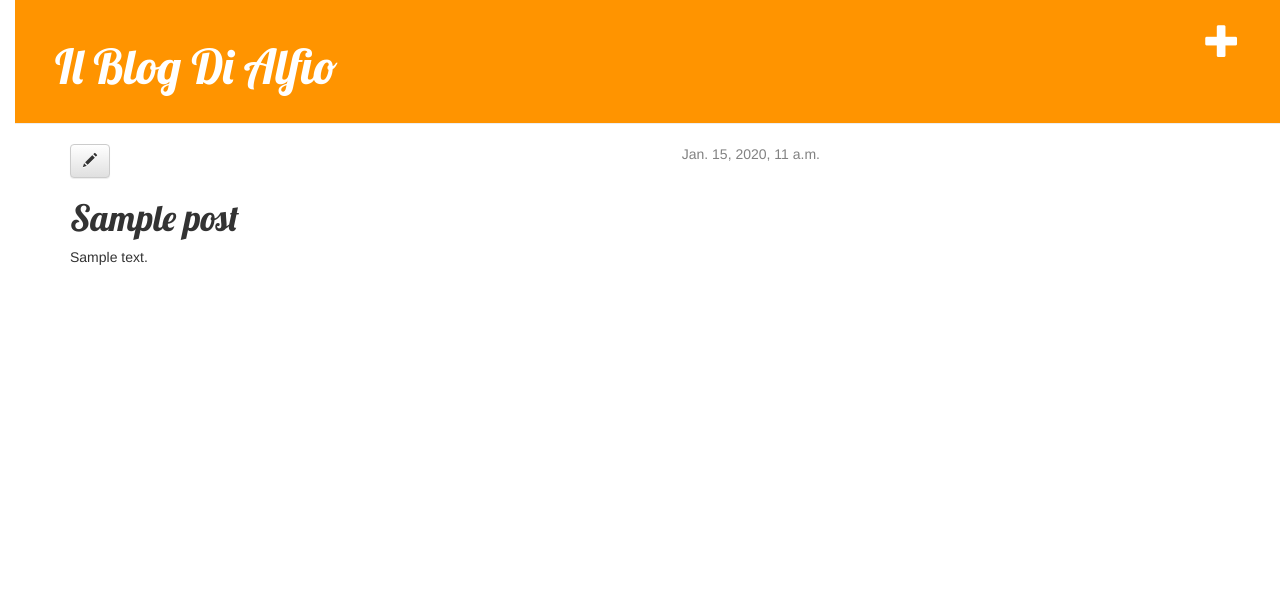
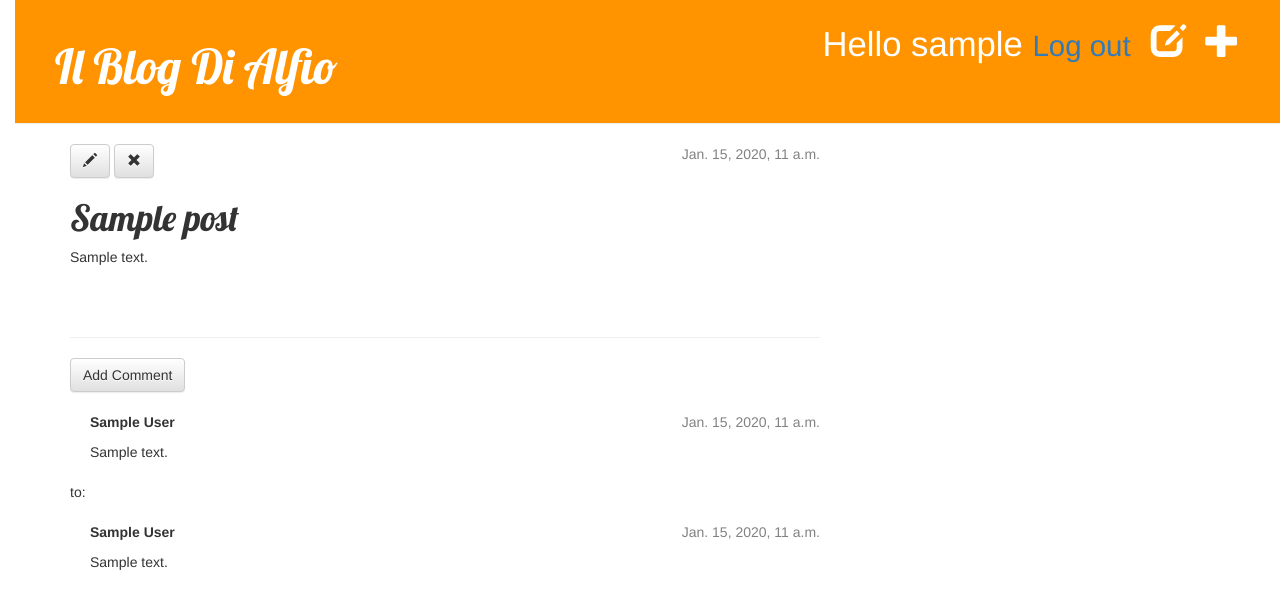
Before and after one commit to alfio1979/My-First-Blog, a Django app: page /post/1/ in a window 1280 px wide. Shown: the top 609 px of the page. Run offline with Django 3.2, Linux system fonts and the light colour scheme; a user stored in the database is signed in; tables that the repository leaves empty hold one stand-in row (values such as "Sample post"); some libraries are stand-ins or nearby versions.

Commit message:
Aggiunto sistema di Commenti

```diff
--- a/blog/admin.py
+++ b/blog/admin.py
@@ -1,5 +1,7 @@
 from django.contrib import admin
-from .models import Post
+from .models import Post, Comment
+
 # Register your models here.
 
 admin.site.register(Post)
+admin.site.register(Comment)
--- a/blog/models.py
+++ b/blog/models.py
@@ -16,3 +16,20 @@ class Post(models.Model):
 
     def __str__(self):
         return self.title
+
+class Comment(models.Model):
+    post= models.ForeignKey('blog.Post',related_name='comments')
+    author = models.CharField(max_length=200)
+    text=models.TextField()
+    created_date=models.DateTimeField(default=timezone.now)
+    approved_comment=models.BooleanField(default=False)
+
+    def approve(self):
+        self.approved_comment= True
+        self.save()
+
+    def __str_(self):
+        return self.text
+
+    def approved_comments(self):
+        return self.comments.filter(approved_comments=True)
--- a/blog/static/css/blog.css
+++ b/blog/static/css/blog.css
@@ -45,3 +45,7 @@ h1, h2, h3, h4 {
 .post h1 a, .post h1 a:visited {
     color: #000000;
 }
+
+.comment {
+	margin: 20px 0px 20px 20px;
+}
--- a/blog/templates/blog/base.html
+++ b/blog/templates/blog/base.html
@@ -5,14 +5,23 @@
         <link rel="stylesheet" href="//maxcdn.bootstrapcdn.com/bootstrap/3.2.0/css/bootstrap-theme.min.css">
         <link rel="stylesheet" href="{% static "css/blog.css" %}">
         <link href="http://fonts.googleapis.com/css?family=Lobster&subset=latin,latin-ext" rel="stylesheet" type="text/css">
+
         <title>Il Blog di Alfio</title>
     </head>
          <body>
             <div class="page-header">
             {% if user.is_authenticated %}
             <a href="{% url "post_new" %}" class="top-menu"><span class="glyphicon glyphicon-plus"></span></a>
+            <a href="{% url "post_draft_list" %}" class="top-menu"><span class="glyphicon glyphicon-edit"></span></a>
+                <p class="top-menu"> Hello {{ user.username }}
+                    <small>
+                        <a href="{% url "django.contrib.auth.views.logout" %}"> Log out</a>
+                    </small>
+                </p>
+            {% else %}
+            <a href="{% url "django.contrib.auth.views.login" %}" class="top-menu"><span class="glyphicon glyphicon-lock"></span></a>
             {% endif %}
-                <h1><a href="/">Il Blog Di Alfio</a></h1>
+                <h1><a href="{% url "blog.views.post_list" %}">Il Blog Di Alfio</a></h1>
             </div>
         <div class="content container">
             <div class="row">
--- a/blog/templates/blog/post_detail.html
+++ b/blog/templates/blog/post_detail.html
@@ -5,10 +5,50 @@
             <div class="date">
                 {{ post.published_date }}
             </div>
+        {% else %}
+            <a class="btn btn-default" href="{% url "blog.views.post_publish" pk=post.pk %}">Publish</a>
         {% endif %}
         <a class="btn btn-default" href="{% url "post_edit" pk=post.pk %}">
         <span class="glyphicon glyphicon-pencil"></span></a>
+        <a class="btn btn-default" href="{% url "post_remove" pk=post.pk %}"><span class="glyphicon glyphicon-remove"></span></a>
         <h1>{{ post.title }}</h1>
         <p>{{ post.text|linebreaks }}</p>
     </div>
+    <hr>
+    <a class="btn btn-default" href="{% url "add_comment_to_post" pk=post.pk %}">Add Comment</a>
+    {% for comment in post.comments.all %}
+        <div class="comment">
+            <div class="date">
+                {{ comment.created_date }}
+            </div>
+            <strong>
+            {{ comment.author }}
+            </strong>
+            <p>{{ comment.text|linebreaks }}</p>
+        </div>
+    {% empty %}
+        <p>No comment here yet :-( </p>
+    {% endfor %}
+    to:
+    {% for comment in post.comments.all %}
+        {% if user.is_authenticated or comment.approved_comments %}
+        <div class="comment">
+            <div class="date">
+                {{ comment.created_date }}
+                {% if not comment.approved_comment %}
+                    <a class="btn btn-default" href="{% url "comment_remove" pk=comment.pk %}">
+                        <span class="gliphicon glyphic-remove"></span>
+                    </a>
+                    <a class="btn btn-default" href="{% url "comment_approve" pk=comment.pk %}">
+                        <span class="glyphicon glyphicon-ok"></span>
+                    </a>
+                {% endif %}
+            </div>
+            <strong>{{ comment.author }}</strong>
+            <p>{{ comment.text|linebreaks }}</p>
+        </div>
+        {% endif %}
+    {% empty %}
+        <p>No comments here yet</p>
+    {% endfor %}
 {% endblock %}
--- a/blog/templates/blog/post_lists.html
+++ b/blog/templates/blog/post_lists.html
@@ -8,6 +8,7 @@
             <h1><a href="{% url "post_detail" pk=post.pk %}">{{ post.title }}</a></h1>
 
             <p>{{ post.text|linebreaks }}</p>
+            <a href="{% url "blog.views.post_detail" pk=post.pk %}">Comments: {{ post.apprved_comments.count }}</a>
         </div>
     {% endfor %}
 {% endblock content %}
--- a/blog/urls.py
+++ b/blog/urls.py
@@ -6,4 +6,10 @@ urlpatterns = [
                url(r'^post/(?P<pk>[0-9]+)/$', views.post_detail, name='post_detail'),
                url(r'^post/new/$', views.post_new, name='post_new'),
                url(r'^post/(?P<pk>[0-9]+)/edit/$',views.post_edit, name='post_edit'),
+               url(r'^drafts/$', views.post_draft_list, name='post_draft_list'),
+               url(r'^post/(?P<pk>[0-9]+)/publish/$',views.post_publish,name='post_publish'),
+               url(r'^post/(?P<pk>[0-9]+)/remove/$', views.post_remove, name='post_remove'),
+               url(r'^post/(?P<pk>[0-9]+)/comments/$',views.add_comment_to_post, name='add_comment_to_post'),
+               url(r'^comment/(?P<pk>[0-9]+)/approve/$',views.comment_approve,name='comment_approve'),
+               url(r'^comment/(?P<pk>[0-9]+)/remove/$',views.comment_remove,name='comment_remove'),
                ]
--- a/blog/views.py
+++ b/blog/views.py
@@ -1,8 +1,9 @@
 from django.shortcuts import render, get_object_or_404, redirect
-from .models import Post
+from .models import Post, Comment
 from django.utils import timezone
-from .forms import PostForm
+from .forms import PostForm, CommentForm
 from django.template.context_processors import request
+from django.contrib.auth.decorators import login_required
 
 # Create your views here.
 def post_list(request):
@@ -12,7 +13,7 @@ def post_list(request):
 def post_detail(request, pk):
     post = get_object_or_404(Post, pk=pk)
     return render(request,'blog/post_detail.html',{'post':post})
-
+@login_required
 def post_new(request):
     if request.method=="POST":
         form = PostForm(request.POST)
@@ -26,6 +27,7 @@ def post_new(request):
         form = PostForm()
     return render(request, 'blog/post_edit.html', {'form': form})
 
+@login_required
 def post_edit(request,pk):
     post = get_object_or_404(Post, pk=pk)
     if request.method=="POST":
@@ -39,3 +41,48 @@ def post_edit(request,pk):
     else:
         form=PostForm(instance=post)
     return render(request,'blog/post_edit.html',{'form':form})
+
+@login_required
+def post_draft_list(request):
+    posts=Post.objects.filter(published_date__isnull=True).order_by('created_date')
+    return render(request,'blog/post_draft_list.html',{'posts':posts})
+
+@login_required
+def post_publish(request,pk):
+    post = get_object_or_404(Post, pk=pk)
+    post.publish()
+    return redirect('blog.views.post_detail', pk=pk)
+
+@login_required
+def post_remove(request,pk):
+    post = get_object_or_404(Post, pk=pk)
+    post.delete()
+    return redirect('blog.views.post_list')
+
+
+
+def add_comment_to_post(request, pk):
+    post = get_object_or_404(Post, pk=pk)
+    if request.method == "POST":
+        form = CommentForm(request.POST)
+        if form.is_valid():
+            comment = form.save(commit=False)
+            comment.post = post
+            comment.save()
+            return redirect('blog.views.post_detail', pk=post.pk)
+    else:
+        form = CommentForm()
+    return render(request, 'blog/add_comment_to_post.html', {'form': form})
+
+@login_required
+def comment_approve(request,pk):
+    comment=get_object_or_404(Comment, pk=pk)
+    comment.approve()
+    return redirect('blog.views.post_detail',pk=comment.post.pk)
+
+@login_required
+def comment_remove(request,pk):
+    comment=get_object_or_404(Comment,pk=pk)
+    post_pk=comment.post.pk
+    comment.delete()
+    return redirect('blog.views.post_detail',pk=post_pk)
--- a/mysite/settings.py
+++ b/mysite/settings.py
@@ -10,6 +10,7 @@ https://docs.djangoproject.com/en/1.7/ref/settings/
 
 # Build paths inside the project like this: os.path.join(BASE_DIR, ...)
 import os
+from django.conf.global_settings import LOGIN_REDIRECT_URL
 BASE_DIR = os.path.dirname(os.path.dirname(__file__))
 
 
@@ -18,6 +19,7 @@ BASE_DIR = os.path.dirname(os.path.dirname(__file__))
 
 # SECURITY WARNING: keep the secret key used in production secret!
 SECRET_KEY = 'of!v=wjcnu!jx8)%*ao=&63a^qz8mzstw*4^l%#%xr01yls88_'
+LOGIN_REDIRECT_URL='/'
 
 # SECURITY WARNING: don't run with debug turned on in production!
 DEBUG = True
--- a/mysite/urls.py
+++ b/mysite/urls.py
@@ -1,11 +1,14 @@
 from django.conf.urls import patterns, include, url
 from django.contrib import admin
-
+admin.autodiscover()
 urlpatterns = patterns('',
     # Examples:
     # url(r'^$', 'mysite.views.home', name='home'),
     # url(r'^blog/', include('blog.urls')),
 
     url(r'^admin/', include(admin.site.urls)),
+    url(r'^accounts/login/$', 'django.contrib.auth.views.login'),
+    url(r'^accounts/logout/$', 'django.contrib.auth.views.logout',{'next_page':'/'}),
     url(r'', include('blog.urls')),
+
 )
```
Also changed, not shown: blog/forms.py (+6 -1 lines), blog/templates/blog/add_comment_to_post.html (added, +9 -0 lines), blog/templates/blog/post_draft_list.html (added, +10 -0 lines), blog/templates/registration/login.html (added, +21 -0 lines), blog/migrations/0002_comments.py (added), blog/migrations/0003_auto_20150917_1843.py (added).
